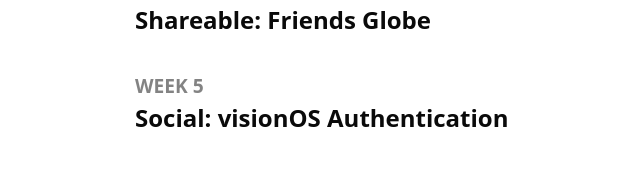
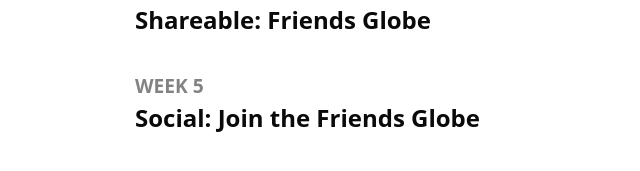
Before and after one commit to lachlanjc/shared-minds, a Next.js app: page / in a window 1280 px wide. Shown: the part 435-606 px from the top of the page, without its empty margins (14-654 px from the left). Built offline with nearby package versions, Linux system fonts and the light colour scheme.

Commit message:
Update homepage

```diff
--- a/app/page.tsx
+++ b/app/page.tsx
@@ -5,7 +5,7 @@
   "Spatial: LNG Export Globe",
   "Draggable: visionOS Windows",
   "Shareable: Friends Globe",
-  "Social: visionOS Authentication",
+  "Social: Join the Friends Globe",
 ];
 
 export default function Home() {
```
